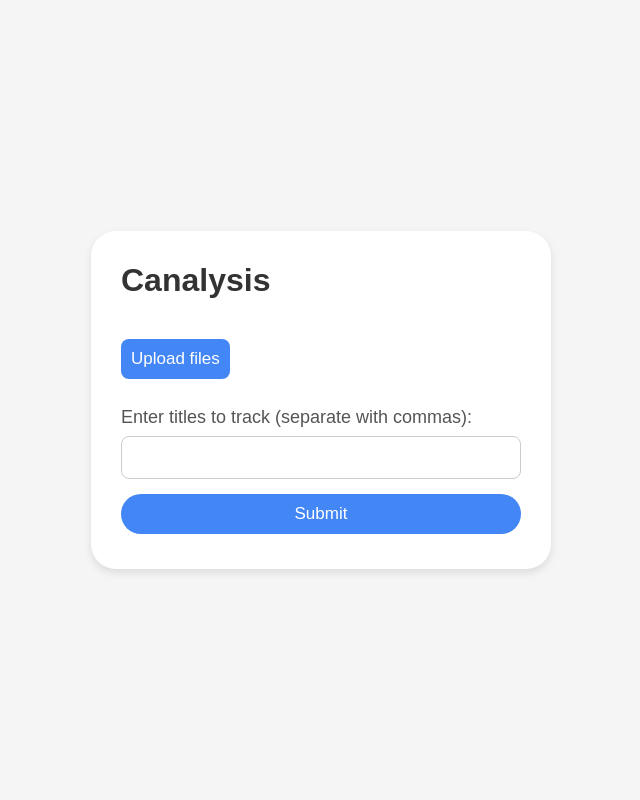
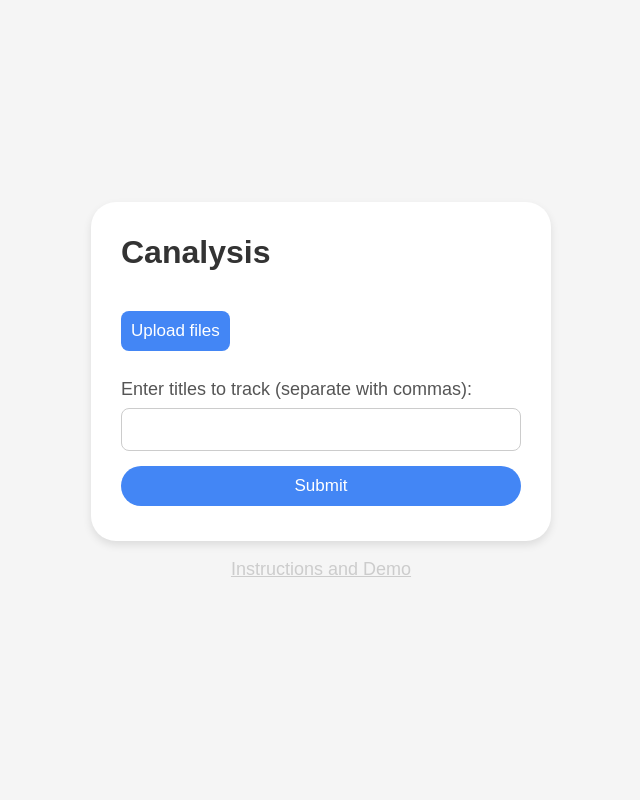
Before and after one commit to noelkronenberg/canalysis, a Flask app: page / in a window 1280 px wide. Shown: the whole page, without its empty margins (319-959 px from the left). Run offline with Flask 3, Linux system fonts and the light colour scheme.

Commit message:
added notice

```diff
--- a/static/css/main.css
+++ b/static/css/main.css
@@ -15,6 +15,7 @@ body {
     margin: 0;
     font-family: 'Arial', sans-serif;
     background-color: #f5f5f5;
+    flex-direction: column;
 }
 
 .container {
@@ -36,6 +37,10 @@ label {
     display: block;
     margin-bottom: 8px;
     color: #555;
+}
+
+.notice, .notice a {
+    color: #ccc;
 }
 
 input, p, label {
--- a/templates/index.html
+++ b/templates/index.html
@@ -24,6 +24,8 @@
         </form>
     </div>
 
+    <p class="notice"><a href="https://github.com/noelkronenberg/canalysis/tree/main#readme" target="_blank">Instructions and Demo</a></p>
+
     <script>
         function displayFileName(input) {
             const label = document.getElementById('fileInputLabel').querySelector('span');
```
